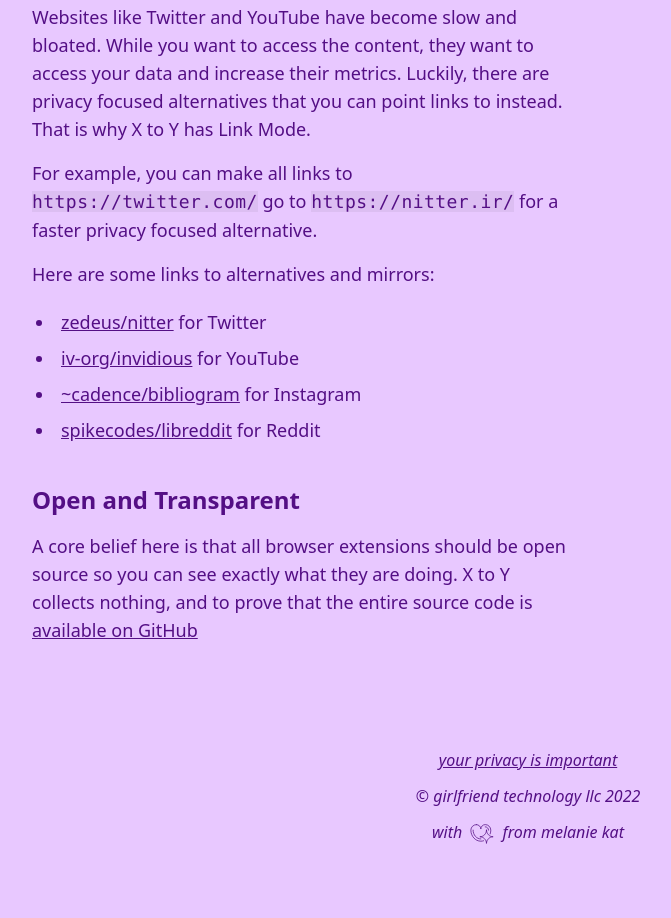
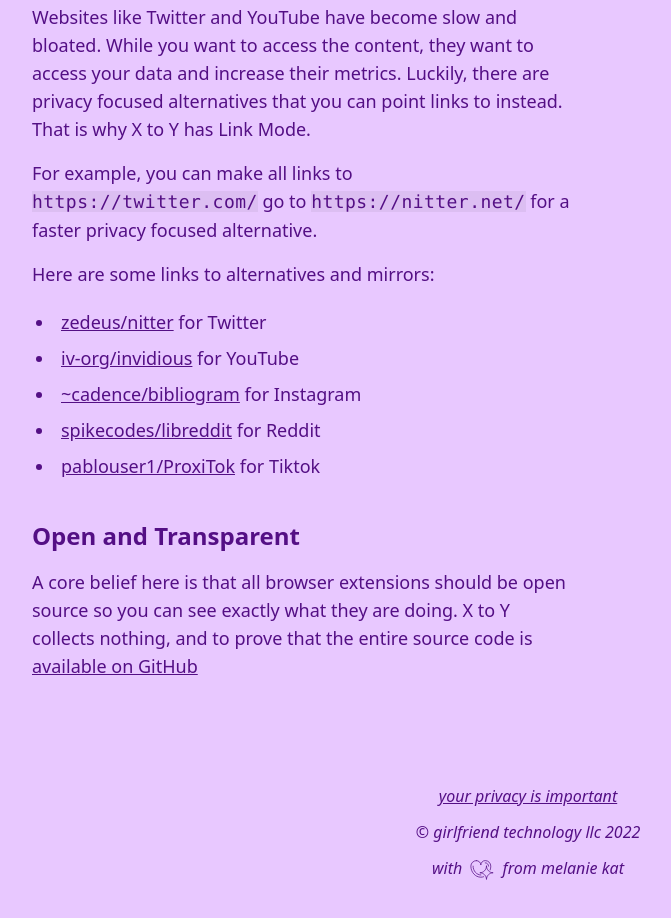
Before and after one commit to baonambeao/girlfriend-technology, an Astro site: page /x-to-y in a window 1280 px wide. Shown: the part 1159-2077 px from the top of the page, without its empty margins (112-783 px from the left). Built offline with nearby package versions, Linux system fonts and the light colour scheme; Astro itself is replaced by a stand-in of ours.

Commit message:
Update x-to-y.astro

```diff
--- a/src/pages/x-to-y.astro
+++ b/src/pages/x-to-y.astro
@@ -37,6 +37,7 @@
   nitter: 'https://github.com/zedeus/nitter',
   regex: 'https://developer.mozilla.org/en-US/docs/Web/JavaScript/Guide/Regular_Expressions',
   safari: 'https://apps.apple.com/us/app/x-to-y/id1598259546',
+  proxitok: 'https://github.com/pablouser1/ProxiTok',
 }
 ---
 <Layout
@@ -97,7 +98,7 @@
       Websites like Twitter and YouTube have become slow and bloated. While you want to access the content, they want to access your data and increase their metrics. Luckily, there are privacy focused alternatives that you can point links to instead. That is why X to Y has Link Mode.
     </P>
     <P>
-      For example, you can make all links to <Code>https://twitter.com/</Code> go to <Code>https://nitter.ir/</Code> for a faster privacy focused alternative.
+      For example, you can make all links to <Code>https://twitter.com/</Code> go to <Code>https://nitter.net/</Code> for a faster privacy focused alternative.
     </P>
     <P>Here are some links to alternatives and mirrors:</P>
     <Ul>
@@ -117,6 +118,10 @@
         <A href={links.libreddit}>spikecodes/libreddit</A>
         for Reddit
       </Li>
+      <Li>
+        <A href={links.proxitok}>pablouser1/ProxiTok</A>
+        for Tiktok
+      </Li>
     </Ul>
 
     <H2>Open and Transparent</H2>
```
